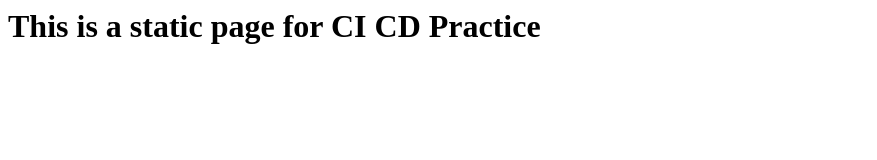
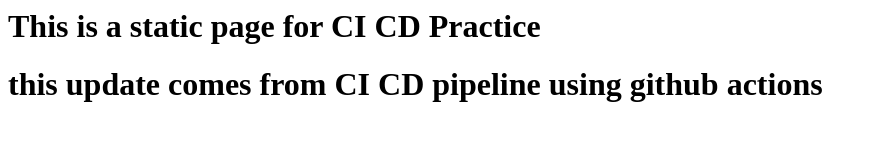
Before and after one commit to gagan-mohan/practice-cicd, a website: page index.html in a window 1280 px wide. Shown: the whole page, without its empty margins (0-877 px from the left). Drawn offline with Linux system fonts and the light colour scheme.

Commit message:
ci cd changes

```diff
--- a/index.html
+++ b/index.html
@@ -5,5 +5,7 @@
 <body>
 
 <h1>This is a static page for CI CD Practice</h1>
+
+<h1>this update comes from CI CD pipeline using github actions</h1>
 </body>
 </html>
```
